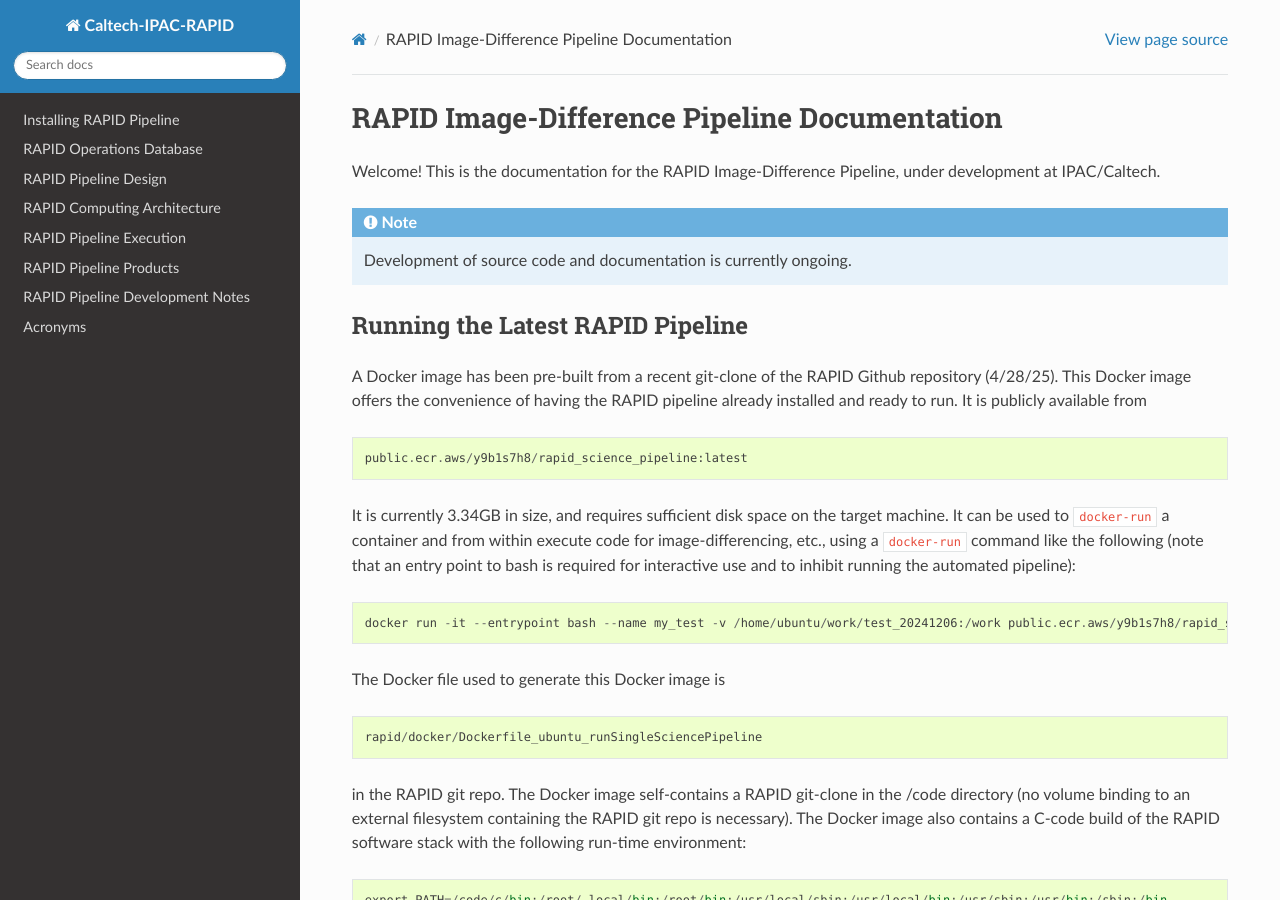
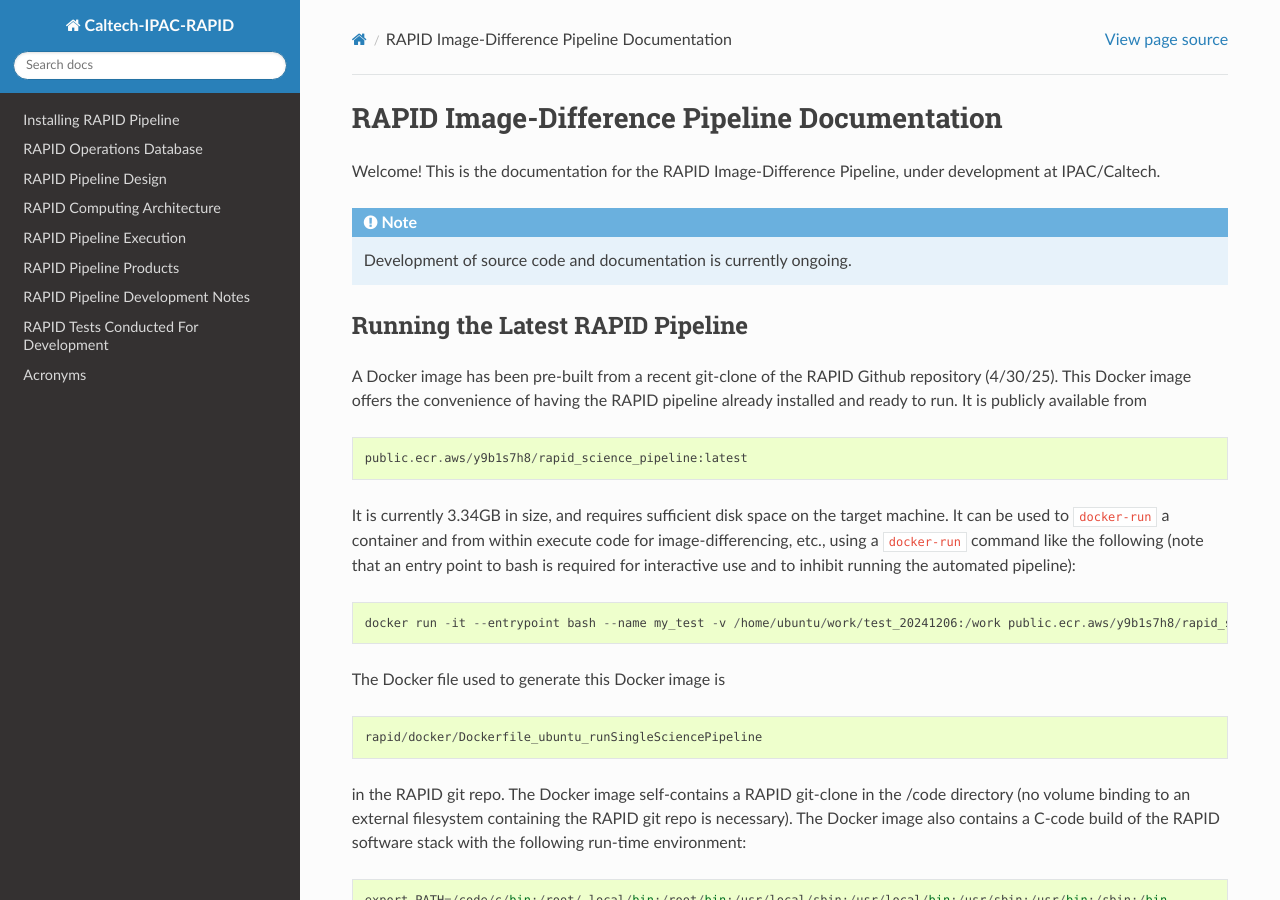
Before and after one commit to Caltech-IPAC/rapid, a Sphinx documentation site: the page built from docs/source/index.rst, in a window 1280 px wide and 900 px high. Built offline with Sphinx 7.4.7 and the Read the Docs theme 3.1.0, drawn with Linux system fonts in a browser that asks for light colours; formulas are drawn with MathJax 3; some of the changed text lies outside the part shown.

Commit message:
Updated latest build date of RAPID-pipeline Docker image.  Also, added link to testing page.

```diff
--- a/docs/source/index.rst
+++ b/docs/source/index.rst
@@ -18,7 +18,7 @@ Running the Latest RAPID Pipeline
 *************************************
 
 A Docker image has been pre-built from a recent git-clone of the RAPID Github
-repository (4/28/25).
+repository (4/30/25).
 This Docker image offers the convenience of having the RAPID
 pipeline already installed and ready to run.  It is publicly available from
 
@@ -121,6 +121,7 @@ RAPID Pipeline Development Notes
    :maxdepth: 2
 
    dev/notes.rst
+   dev/tests.rst
 
 Acronyms
 ************************************
```
